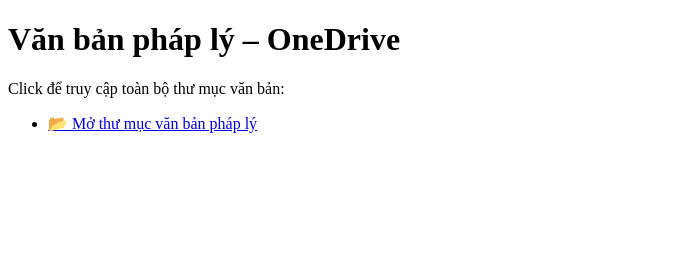
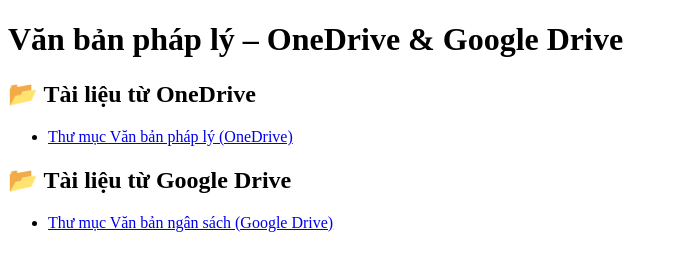
Before and after one commit to khanhp8tb/tro-ly-Luat, a plain HTML site: page index.html in a window 1280 px wide. Shown: the whole page, without its empty margins (0-678 px from the left). Drawn offline with Linux system fonts and the light colour scheme.

Commit message:
Update index.html

```diff
--- a/index.html
+++ b/index.html
@@ -6,12 +6,24 @@
   <title>Văn bản pháp lý</title>
 </head>
 <body>
-  <h1>Văn bản pháp lý – OneDrive</h1>
-  <p>Click để truy cập toàn bộ thư mục văn bản:</p>
+  <h1>Văn bản pháp lý – OneDrive & Google Drive</h1>
+
+  <h2>📂 Tài liệu từ OneDrive</h2>
   <ul>
-    <li><a href="https://1drv.ms/f/c/59a273266624c0d0/ElgN5DWPXbFGjMXmyjMDhpIBqYXIbKjMqNSm5WeOrXU1Ng?e=gomkW1" target="_blank">
-      📂 Mở thư mục văn bản pháp lý
-    </a></li>
+    <li>
+      <a href="https://1drv.ms/f/c/59a273266624c0d0/ElgN5DWPXbFGjMXmyjMDhpIBqYXIbKjMqNSm5WeOrXU1Ng?e=gomkW1" target="_blank">
+        Thư mục Văn bản pháp lý (OneDrive)
+      </a>
+    </li>
+  </ul>
+
+  <h2>📂 Tài liệu từ Google Drive</h2>
+  <ul>
+    <li>
+      <a href="https://drive.google.com/drive/folders/1q1forbTUnnuQs4a3V-KYRqc1JOMLy34B?usp=drive_link" target="_blank">
+        Thư mục Văn bản ngân sách (Google Drive)
+      </a>
+    </li>
   </ul>
 </body>
 </html>
```
